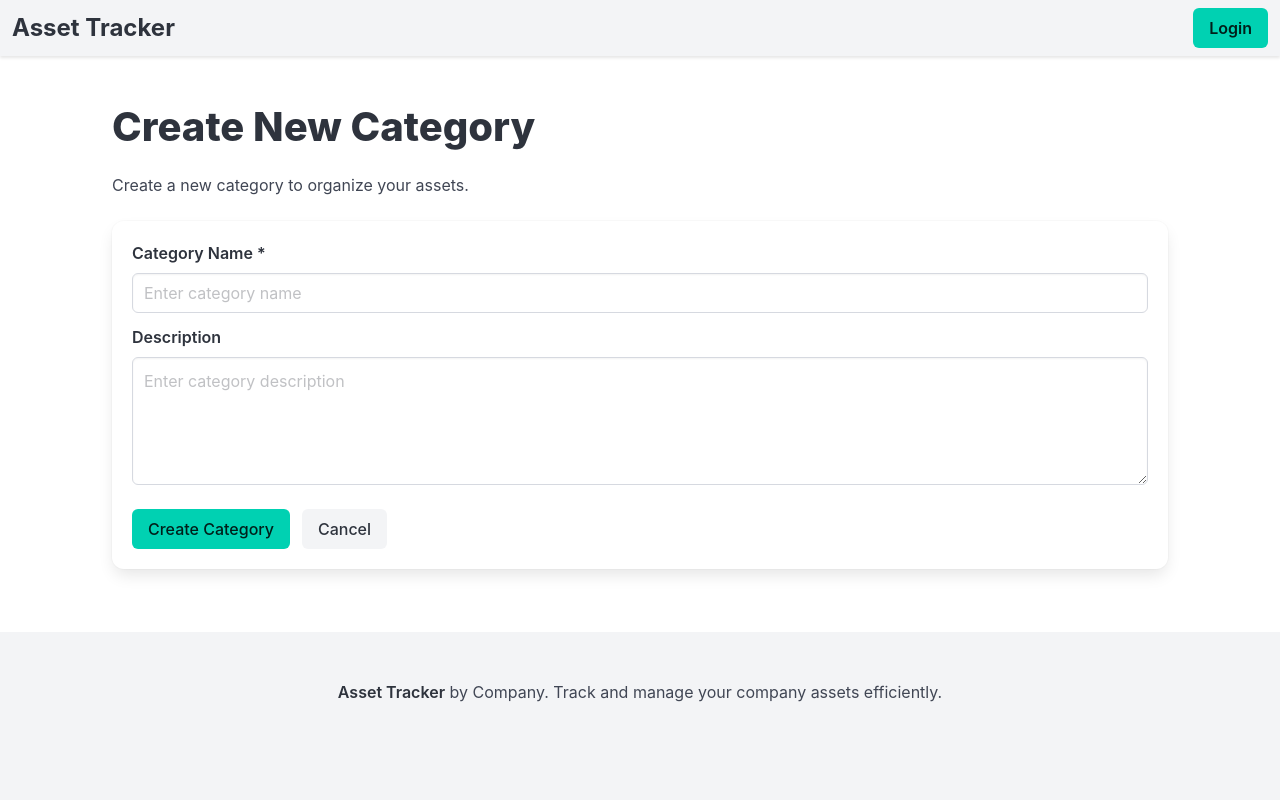
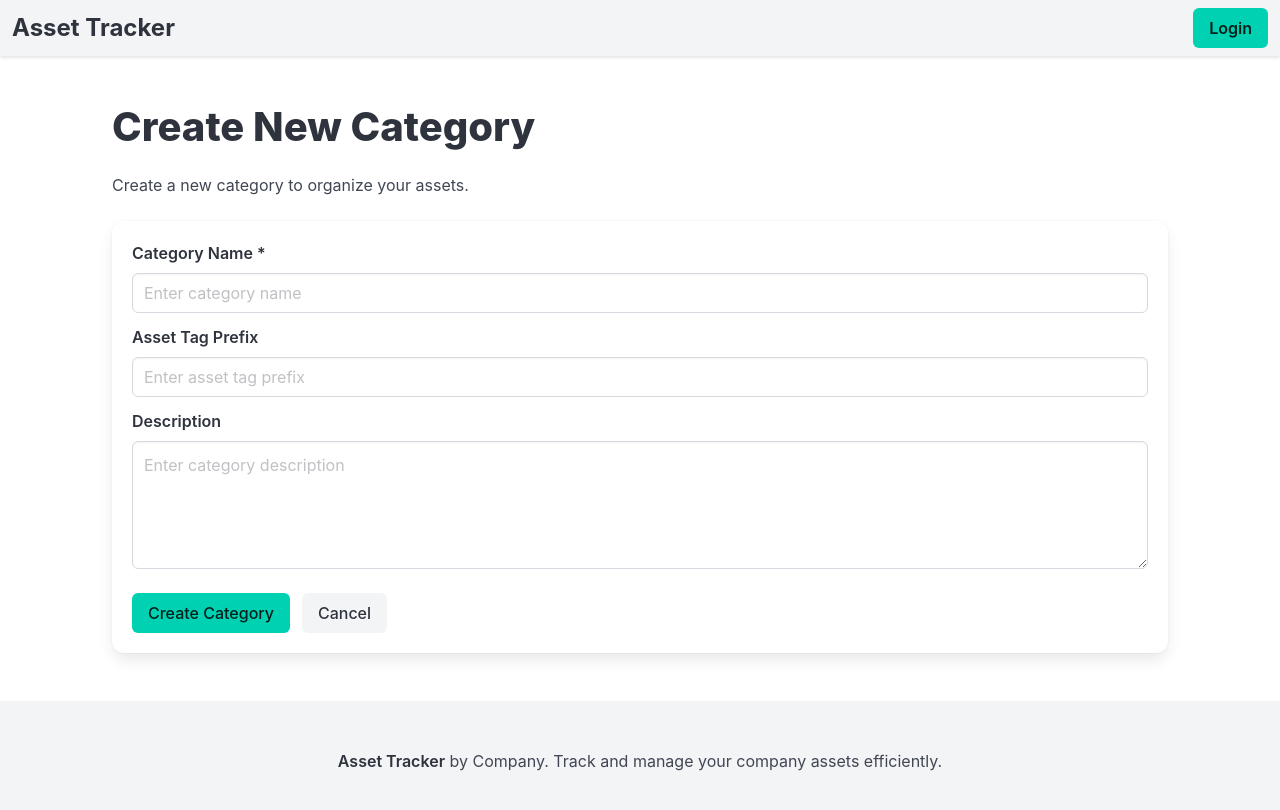
Before and after one commit to marcelhaerle/asset-tracker, a Next.js app: page /categories/new in a window 1280 px wide. Shown: the top 810 px of the page. Built offline with nearby package versions, Linux system fonts and the light colour scheme; no server answers.

Commit message:
Add asset tag prefix to category model and forms

```diff
--- a/src/app/api/categories/[id]/route.ts
+++ b/src/app/api/categories/[id]/route.ts
@@ -24,7 +24,7 @@ export async function PUT(request: Request, { params }: { params: Promise<{ id:
   try {
     const id = (await params).id;
     const body = await request.json();
-    const { name, description } = body;
+    const { name, description, assetTagPrefix } = body;
 
     if (!name) {
       return NextResponse.json({ error: 'Category name is required' }, { status: 400 });
@@ -43,6 +43,7 @@ export async function PUT(request: Request, { params }: { params: Promise<{ id:
       data: {
         name,
         description,
+        assetTagPrefix,
       },
     });
 
--- a/src/app/api/categories/route.ts
+++ b/src/app/api/categories/route.ts
@@ -15,7 +15,7 @@ export async function GET() {
 export async function POST(request: Request) {
   try {
     const body = await request.json();
-    const { name, description } = body;
+    const { name, description, assetTagPrefix } = body;
 
     if (!name) {
       return NextResponse.json({ error: 'Category name is required' }, { status: 400 });
@@ -25,6 +25,7 @@ export async function POST(request: Request) {
       data: {
         name,
         description,
+        assetTagPrefix,
       },
     });
 
--- a/src/components/category/CategoryForm.tsx
+++ b/src/components/category/CategoryForm.tsx
@@ -6,6 +6,7 @@ import { useRouter } from 'next/navigation';
 export interface CategoryFormData {
   name: string;
   description: string;
+  assetTagPrefix: string;
 }
 
 interface CategoryFormProps {
@@ -13,6 +14,7 @@ interface CategoryFormProps {
     id: string;
     name: string;
     description: string | null;
+    assetTagPrefix: string | null;
   };
   mode: 'create' | 'edit';
 }
@@ -22,6 +24,7 @@ export default function CategoryForm({ initialData, mode }: CategoryFormProps) {
   const [formData, setFormData] = useState<CategoryFormData>({
     name: initialData?.name || '',
     description: initialData?.description || '',
+    assetTagPrefix: initialData?.assetTagPrefix || '',
   });
   const [isSubmitting, setIsSubmitting] = useState(false);
   const [error, setError] = useState<string | null>(null);
@@ -31,6 +34,7 @@ export default function CategoryForm({ initialData, mode }: CategoryFormProps) {
       setFormData({
         name: initialData.name,
         description: initialData.description || '',
+        assetTagPrefix: initialData.assetTagPrefix || '',
       });
     }
   }, [initialData]);
@@ -100,6 +104,24 @@ export default function CategoryForm({ initialData, mode }: CategoryFormProps) {
       </div>
 
       <div className="field">
+        <label className="label" htmlFor="assetTagPrefix">
+          Asset Tag Prefix
+        </label>
+        <div className="control">
+          <input
+            id="assetTagPrefix"
+            name="assetTagPrefix"
+            className="input"
+            type="text"
+            placeholder="Enter asset tag prefix"
+            value={formData.assetTagPrefix}
+            onChange={handleChange}
+            required
+          />
+        </div>
+      </div>
+
+      <div className="field">
         <label className="label" htmlFor="description">
           Description
         </label>
--- a/src/components/category/CategoryList.tsx
+++ b/src/components/category/CategoryList.tsx
@@ -9,6 +9,7 @@ interface Category {
   id: string;
   name: string;
   description: string | null;
+  assetTagPrefix: string | null;
 }
 
 export default function CategoryList() {
@@ -53,6 +54,7 @@ export default function CategoryList() {
             <tr>
               <th>Name</th>
               <th>Description</th>
+              <th>Asset Tag Prefix</th>
               <th>Actions</th>
             </tr>
           </thead>
@@ -68,6 +70,7 @@ export default function CategoryList() {
                 <tr key={category.id}>
                   <td>{category.name}</td>
                   <td>{category.description || '-'}</td>
+                  <td>{category.assetTagPrefix || '-'}</td>
                   <td>
                     <div className="buttons are-small">
                       <Link href={`/categories/edit/${category.id}`} className="button is-info">
```
Also changed, not shown: 2 other files (tests, documents, lock files or other folders).
